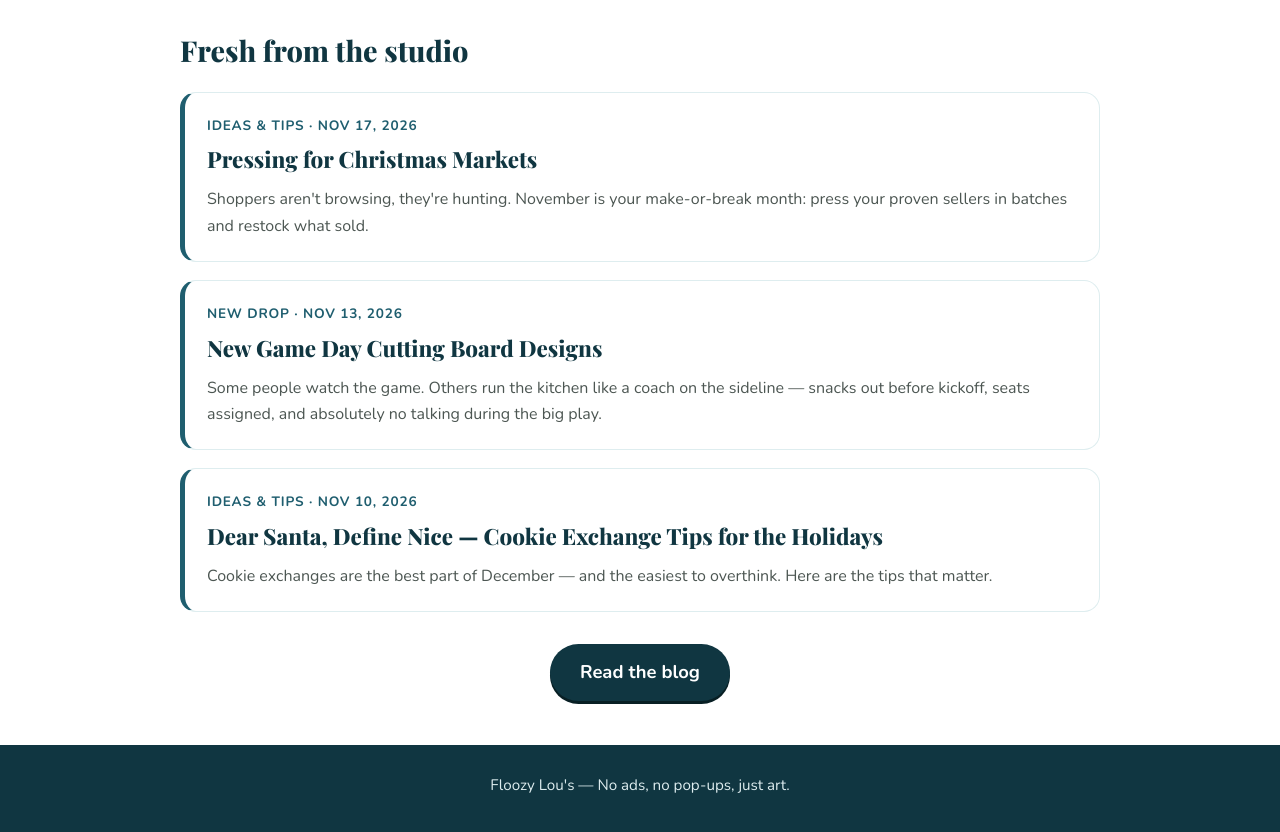
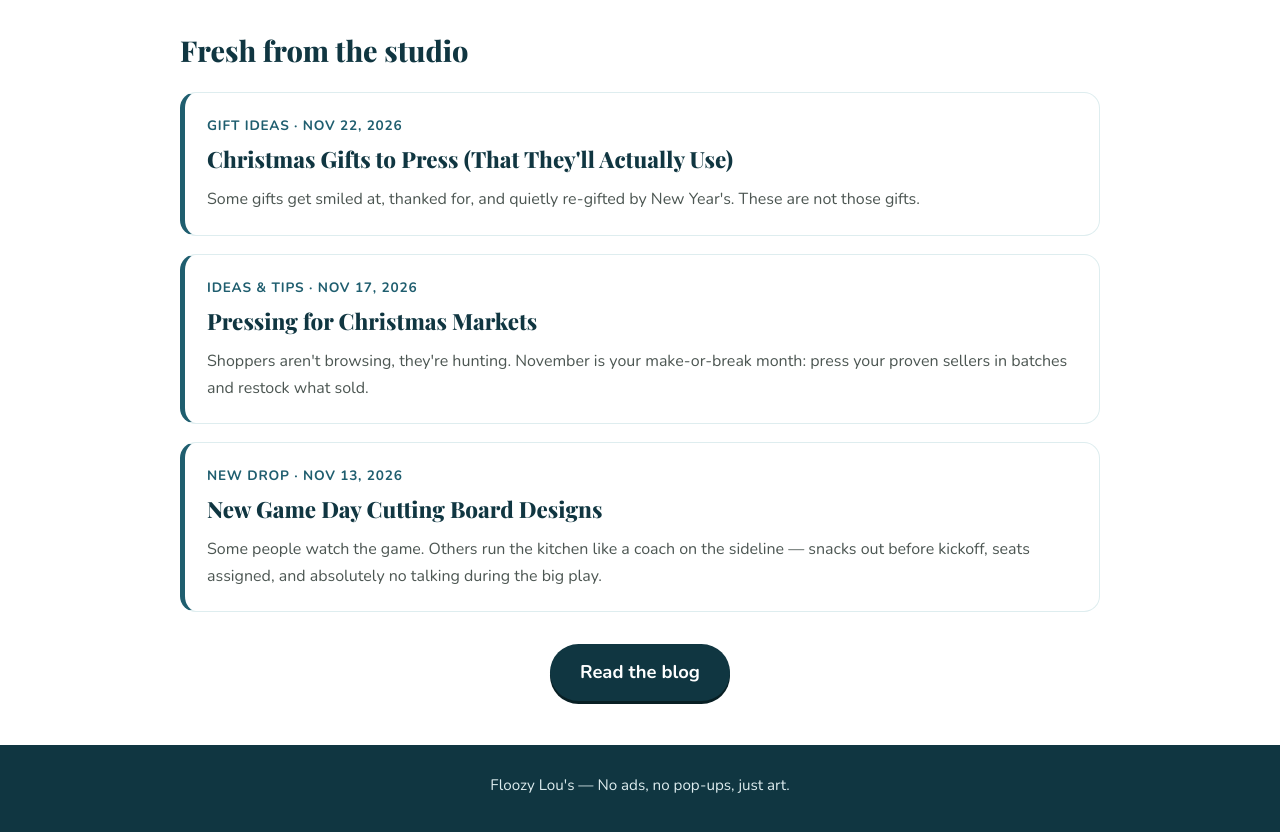
Before and after one commit to floozylousclipartcorner/floozylous-blog, a plain HTML site: page index.html in a window 1280 px wide. Shown: the part 1317-2149 px from the top of the page. Drawn offline with nearby package versions, Linux system fonts and the light colour scheme.

Commit message:
Homepage: add gift guide card, drop oldest (dear-santa)

```diff
--- a/index.html
+++ b/index.html
@@ -65,12 +65,16 @@
   <!-- Homepage shows the LAST 3 posts only, newest first. When a new post goes live, add its card at the top and drop the oldest card here. The full list lives on /blog/. -->
   <div class="post-list">
 <div class="post-card">
+  <div class="meta">Gift Ideas · Nov 22, 2026</div>
+  <h3><a href="/blog/christmas-gifts-to-press/">Christmas Gifts to Press (That They'll Actually Use)</a></h3>
+  <p>Some gifts get smiled at, thanked for, and quietly re-gifted by New Year's. These are not those gifts.</p>
+</div>
+<div class="post-card">
   <div class="meta">Ideas &amp; Tips · Nov 17, 2026</div>
   <h3><a href="/blog/pressing-for-christmas-markets/">Pressing for Christmas Markets</a></h3>
   <p>Shoppers aren't browsing, they're hunting. November is your make-or-break month: press your proven sellers in batches and restock what sold.</p>
 </div>
 <div class="post-card"><div class="meta">New Drop · Nov 13, 2026</div><h3><a href="/blog/new-game-day-cutting-board-designs/">New Game Day Cutting Board Designs</a></h3><p>Some people watch the game. Others run the kitchen like a coach on the sideline — snacks out before kickoff, seats assigned, and absolutely no talking during the big play.</p></div>
-<div class="post-card"><div class="meta">Ideas &amp; Tips · Nov 10, 2026</div><h3><a href="/blog/dear-santa-define-nice/">Dear Santa, Define Nice — Cookie Exchange Tips for the Holidays</a></h3><p>Cookie exchanges are the best part of December — and the easiest to overthink. Here are the tips that matter.</p></div>
   </div>
 
   <p class="blogcta"><a class="btn gold" href="/blog/">Read the blog</a></p>
```
